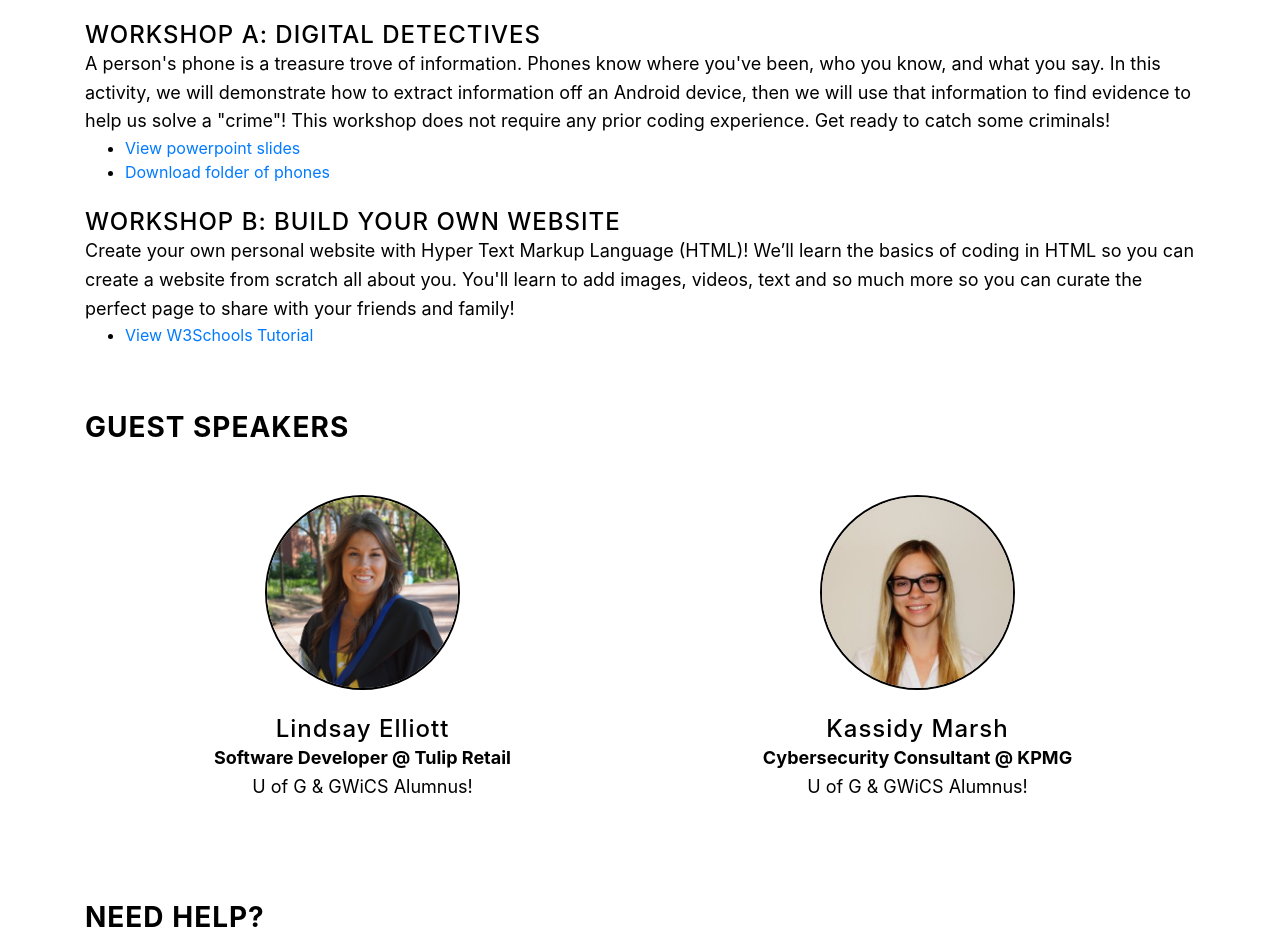
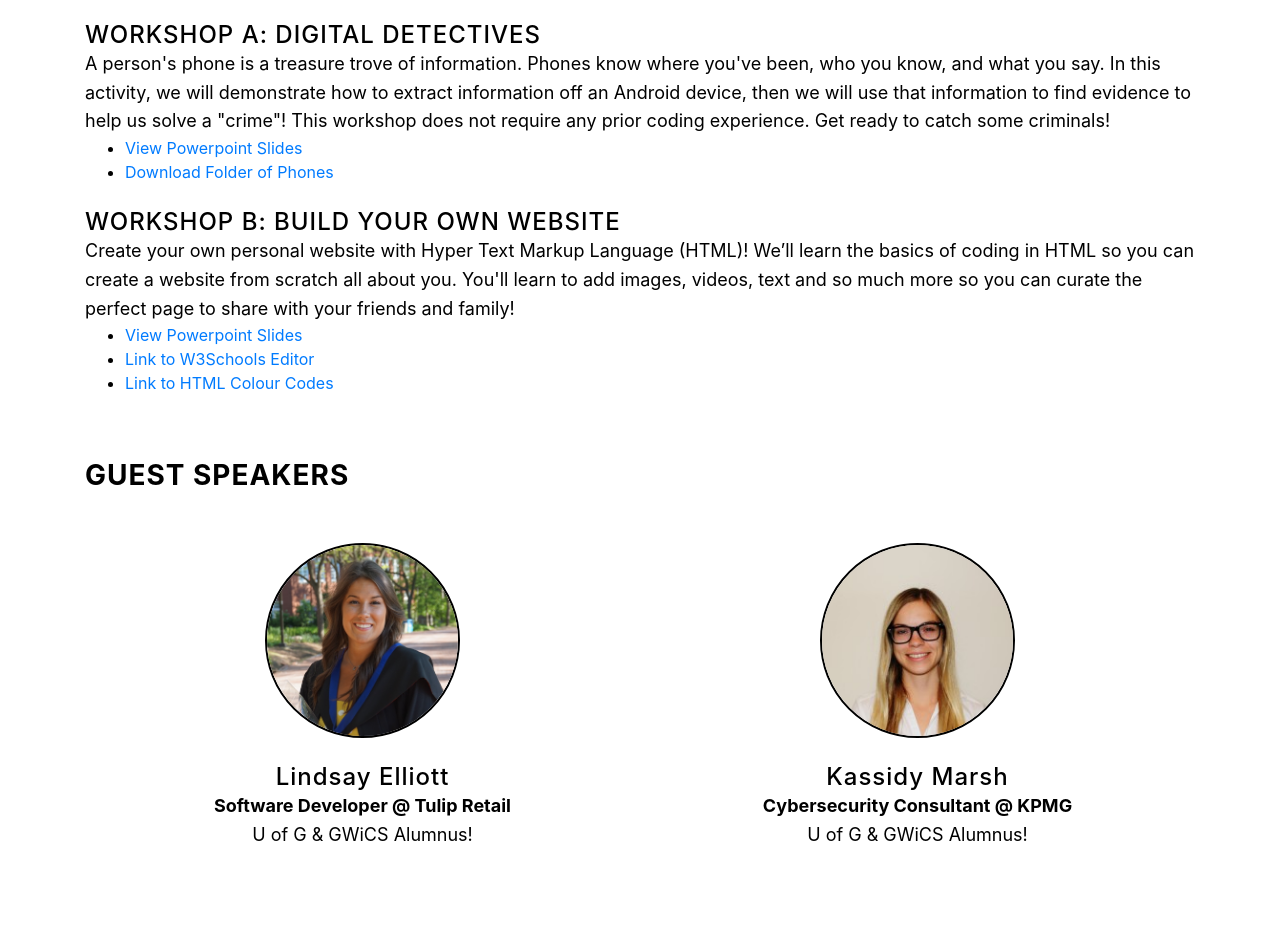
Before and after one commit to GWiCS/GWiCS.github.io, a website with bundled scripts: page gocodegirl.html in a window 1280 px wide. Shown: the part 1741-2679 px from the top of the page. Built offline with nearby package versions, Linux system fonts and the light colour scheme.

Commit message:
added Mary's workshop materials

```diff
--- a/gocodegirl.html
+++ b/gocodegirl.html
@@ -78,8 +78,8 @@
               A person's phone is a treasure trove of information. Phones know where you've been, who you know, and what you say. In this activity, we will demonstrate how to extract information off an Android device, then we will use that information to find evidence to help us solve a "crime"! This workshop does not require any prior coding experience. Get ready to catch some criminals!
             </p>
             <ul class="mb-4">
-              <li><a href="https://docs.google.com/presentation/d/1YRC2rgkF3pvCdLP2OxbvO6mkFpHz_7ltaCIJhFJC-VQ/edit?usp=sharing" target="_blank">View powerpoint slides</a></li>
-              <li><a href="img/Phones.zip" target="_blank">Download folder of phones</a></li>
+              <li><a href="https://docs.google.com/presentation/d/1YRC2rgkF3pvCdLP2OxbvO6mkFpHz_7ltaCIJhFJC-VQ/edit?usp=sharing" target="_blank">View Powerpoint Slides</a></li>
+              <li><a href="img/Phones.zip" target="_blank">Download Folder of Phones</a></li>
             </ul>
 
             <h4 class="text-uppercase mb-0 mt-4">Workshop B: Build your own Website</h5>
@@ -87,7 +87,9 @@
               Create your own personal website with Hyper Text Markup Language (HTML)! We’ll learn the basics of coding in HTML so you can create a website from scratch all about you. You'll learn to add images, videos, text and so much more so you can curate the perfect page to share with your friends and family!
             </p>
             <ul>
-              <li><a href="https://www.w3schools.com/tryit/tryit.asp?filename=tryhtml_default" target="_blank">View W3Schools Tutorial</a></li>
+              <li><a href="https://docs.google.com/document/d/1Z9hiovfpu10k1LPUkKE4XaKgDvCnJELs8wJGzMKNhQ4/edit#heading=h.7turithov9ht" target="_blank">View Powerpoint Slides</a></li>
+              <li><a href="https://www.w3schools.com/tryit/tryit.asp?filename=tryhtml_default" target="_blank">Link to W3Schools Editor</a></li>
+              <li><a href="https://www.w3schools.com/cssref/css_websafe_fonts.asp" target="_blank">Link to HTML Colour Codes</a></li>
             </ul>
 
             <h2 class="section-subheading text-uppercase mb-0" style="margin-top: 4rem;">Guest Speakers</h4>
```
